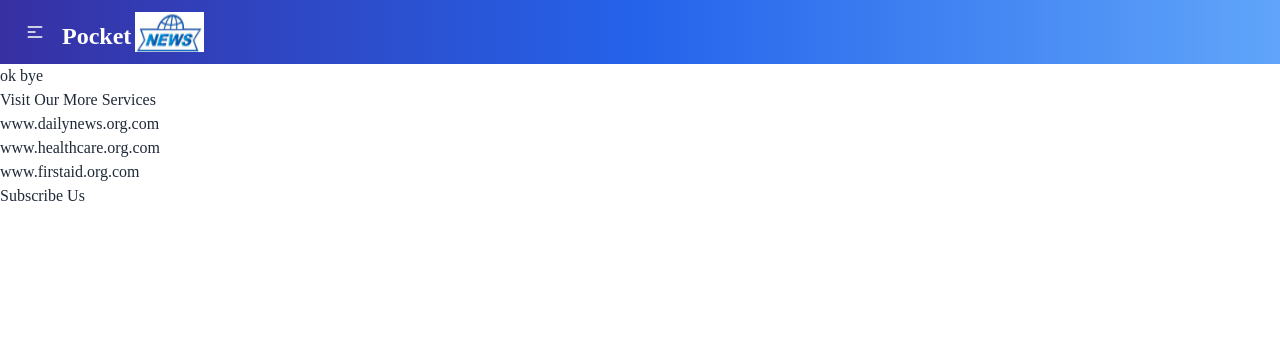
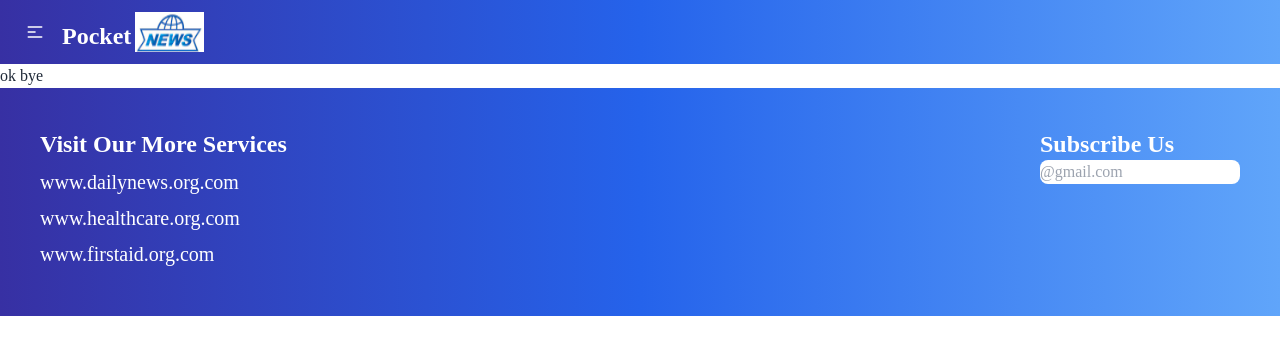
Before and after one commit to jannatun-nur/news-portal, a React (Vite) app: page / in a window 1280 px wide. Shown: the top 354 px of the page. Built offline with nearby package versions, Linux system fonts and the light colour scheme; a web font is replaced by a local one.

Commit message:
footer 100%

```diff
--- a/src/Footer/Footer.jsx
+++ b/src/Footer/Footer.jsx
@@ -2,19 +2,21 @@
 
 const Footer = () => {
     return (
-        <div>
-          <div>
+        <div className="bg-gradient-to-r from-indigo-800 via-blue-600 to-blue-400 text-white
+        p-10">
+          <div className="lg:flex lg:justify-between md:flex md:justify-between columns-1">
             {/* sec for left */}
             <section>
-             <p>Visit Our More Services</p>
-             <p>www.dailynews.org.com</p>
-             <p>www.healthcare.org.com</p>
-             <p>www.firstaid.org.com</p>
+             <p className="text-2xl font-semibold">Visit Our More Services</p>
+             <p className="py-2 text-xl">www.dailynews.org.com</p>
+             <p className="text-xl">www.healthcare.org.com</p>
+             <p className="py-2 text-xl">www.firstaid.org.com</p>
             </section>
 
             {/* sec for right */}
-            <section>
-            <p>Subscribe Us</p>
+            <section className="mt-10 md:mt-0 lg:mt-0">
+            <p className="text-2xl font-semibold">Subscribe Us</p>
+            <input className="bg-white rounded-lg text-blue-500" placeholder="@gmail.com"/>
             </section>
           </div>
         </div>
```
